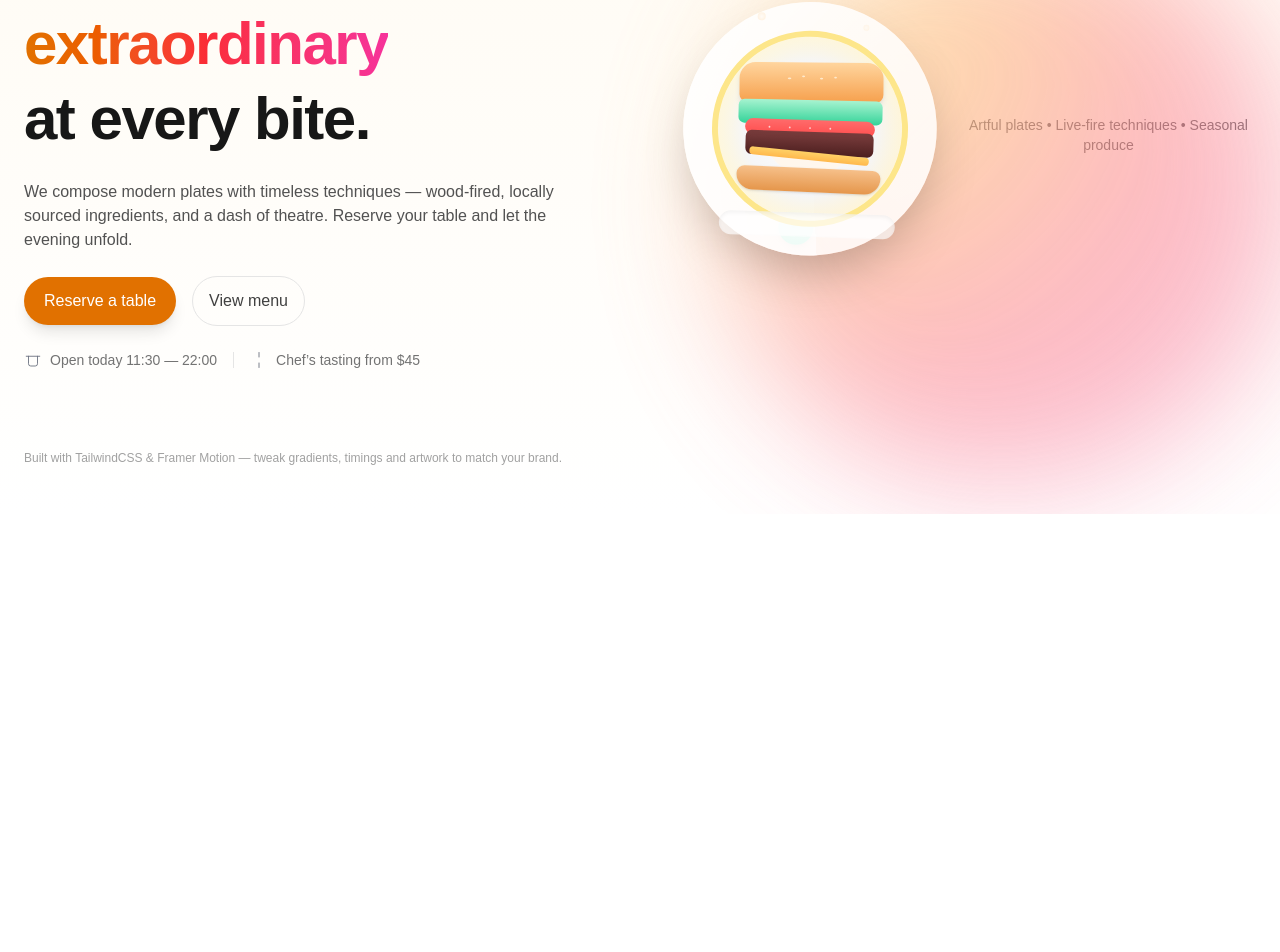
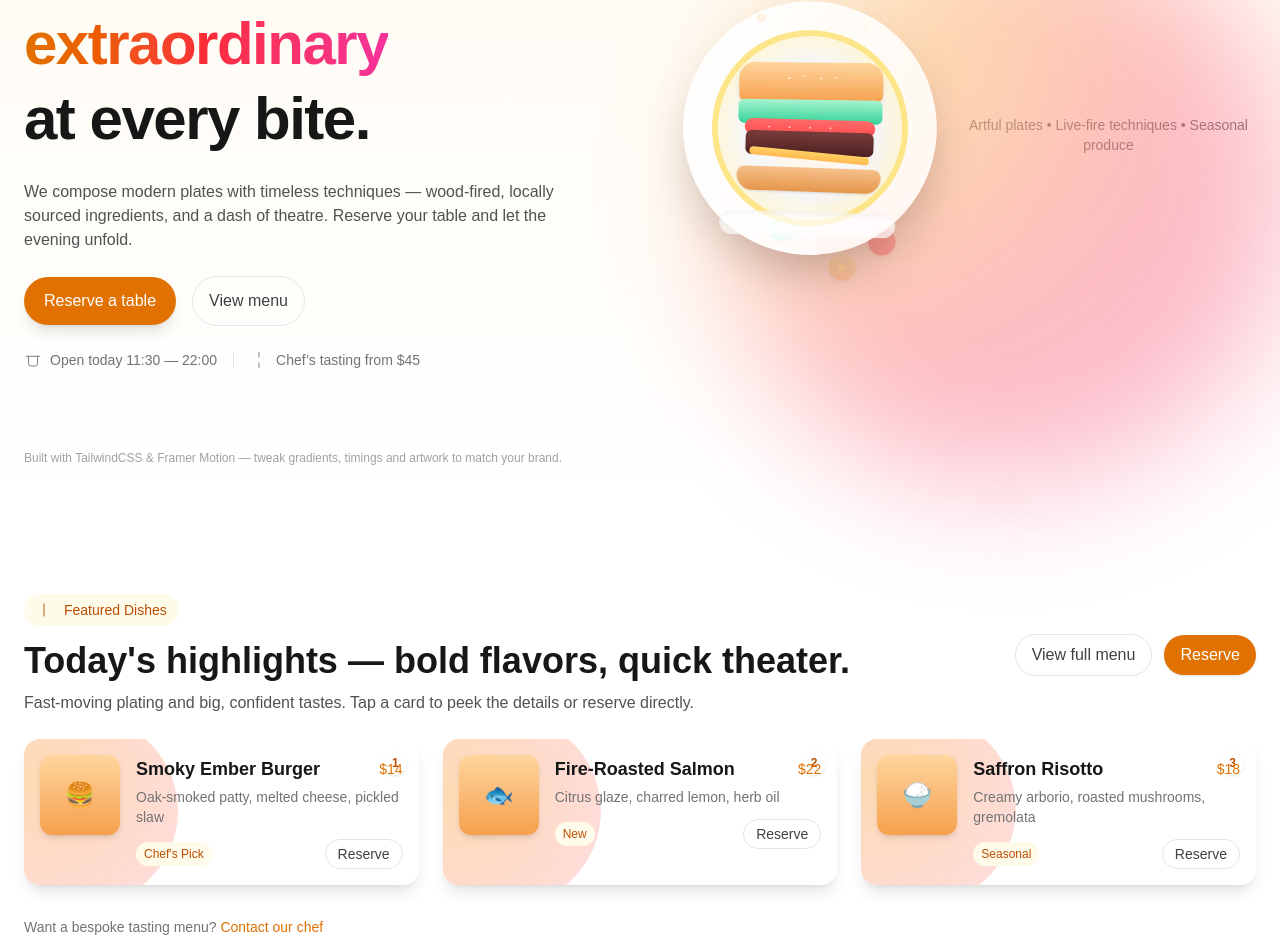
Before and after one commit to HasanHafizurRahman/animated-restaurant-website, a Next.js app: page / in a window 1280 px wide. Shown: the part 295-1247 px from the top of the page. Before the commit the page ends 809 px from the top, so only its background shows below. Built offline with nearby package versions, Linux system fonts and the light colour scheme.

Commit message:
featured dishes

```diff
--- a/src/app/page.js
+++ b/src/app/page.js
@@ -1,5 +1,11 @@
+import HeroSpecials from "@/components/HeroSpecials";
 import NavbarHero from "@/components/NavbarHero";
 
 export default function Home() {
-  return <NavbarHero />;
+  return (
+    <>
+      <NavbarHero />
+      <HeroSpecials />
+    </>
+  );
 }
--- /dev/null
+++ b/src/components/HeroSpecials.jsx
@@ -0,0 +1,133 @@
+'use client';
+
+import React from 'react';
+import { motion, useReducedMotion } from 'framer-motion';
+
+const sampleDishes = [
+  {
+    id: 1,
+    name: "Smoky Ember Burger",
+    desc: "Oak-smoked patty, melted cheese, pickled slaw",
+    price: "$14",
+    tag: "Chef's Pick",
+  },
+  {
+    id: 2,
+    name: "Fire-Roasted Salmon",
+    desc: "Citrus glaze, charred lemon, herb oil",
+    price: "$22",
+    tag: "New",
+  },
+  {
+    id: 3,
+    name: "Saffron Risotto",
+    desc: "Creamy arborio, roasted mushrooms, gremolata",
+    price: "$18",
+    tag: "Seasonal",
+  },
+];
+
+export default function HeroSpecials({ items = sampleDishes }) {
+  const shouldReduceMotion = useReducedMotion();
+
+  const container = {
+    hidden: { opacity: 0 },
+    show: {
+      opacity: 1,
+      transition: {
+        staggerChildren: 0.08,
+      },
+    },
+  };
+
+  const card = {
+    hidden: { y: 28, opacity: 0, scale: 0.98 },
+    show: { y: 0, opacity: 1, scale: 1, transition: { type: 'spring', stiffness: 120, damping: 14 } },
+  };
+
+  return (
+    <section className="max-w-7xl mx-auto px-6 py-12 lg:py-20">
+      <div className="flex items-center justify-between mb-6">
+        <div>
+          <div className="inline-flex items-center gap-3 bg-amber-50 text-amber-700 px-3 py-1.5 rounded-full text-sm font-medium w-max">
+            <svg width="16" height="16" viewBox="0 0 24 24" fill="none"><path d="M12 3v18" stroke="#b45309" strokeWidth="1.4" strokeLinecap="round"/></svg>
+            Featured Dishes
+          </div>
+          <h2 className="mt-3 text-3xl sm:text-4xl font-extrabold leading-tight">
+            Today's highlights — bold flavors, quick theater.
+          </h2>
+          <p className="text-neutral-600 mt-2 max-w-2xl">Fast-moving plating and big, confident tastes. Tap a card to peek the details or reserve directly.</p>
+        </div>
+
+        <div className="hidden sm:flex items-center gap-3">
+          <a href="#menu" className="inline-flex items-center gap-2 px-4 py-2 rounded-full border border-neutral-200 text-neutral-700 hover:bg-neutral-50 transition">View full menu</a>
+          <a href="#reserve" className="inline-flex items-center gap-2 px-4 py-2 rounded-full bg-amber-600 text-white shadow hover:shadow-md transition">Reserve</a>
+        </div>
+      </div>
+
+      {/* card grid */}
+      <motion.div
+        variants={container}
+        initial="hidden"
+        animate={shouldReduceMotion ? undefined : 'show'}
+        className="grid grid-cols-1 sm:grid-cols-2 lg:grid-cols-3 gap-6"
+      >
+        {items.map((d, i) => (
+          <motion.article
+            key={d.id}
+            variants={card}
+            whileHover={shouldReduceMotion ? {} : { scale: 1.04, y: -6, rotate: [-1, 1, -1] }}
+            whileTap={shouldReduceMotion ? {} : { scale: 0.98 }}
+            className="relative overflow-hidden rounded-2xl bg-white/80 p-4 shadow-lg hover:shadow-2xl transition-transform cursor-pointer"
+            style={{ WebkitBackdropFilter: 'blur(6px)', backdropFilter: 'blur(6px)' }}
+            role="button"
+            tabIndex={0}
+            aria-label={`${d.name} — ${d.desc} — ${d.price}`}
+          >
+            {/* fast accent swirls (animated) */}
+            {!shouldReduceMotion && (
+              <motion.div
+                className="pointer-events-none absolute -left-10 -top-6 w-48 h-48 rounded-full opacity-60"
+                animate={{ rotate: [0, 40, -30, 0], x: [0, -8, 6, 0], y: [0, -6, 0, 0] }}
+                transition={{ duration: 3 + i * 0.3, repeat: Infinity, ease: 'easeInOut' }}
+                style={{ background: 'radial-gradient(circle at 30% 30%, rgba(253,186,116,0.9), rgba(251,113,133,0.4))' }}
+              />
+            )}
+
+            <div className="relative z-10 flex items-start gap-4">
+              {/* placeholder art: circle with emoji — swap for real image tag if you have images */}
+              <div className="flex-shrink-0 w-20 h-20 rounded-xl flex items-center justify-center text-2xl font-bold text-white shadow-md"
+                style={{ background: 'linear-gradient(180deg,#FFD59E,#F6A04D)' }}>
+                {i === 0 ? '🍔' : i === 1 ? '🐟' : '🍚'}
+              </div>
+
+              <div className="flex-1">
+                <div className="flex items-center justify-between">
+                  <h3 className="text-lg font-semibold">{d.name}</h3>
+                  <span className="text-sm font-medium text-amber-600">{d.price}</span>
+                </div>
+
+                <p className="text-sm text-neutral-500 mt-1">{d.desc}</p>
+
+                <div className="mt-3 flex items-center gap-3">
+                  <span className="px-2 py-1 rounded-full text-xs font-medium bg-amber-50 text-amber-700">{d.tag}</span>
+
+                  <a href="#reserve" className="ml-auto inline-flex items-center gap-2 px-3 py-1 rounded-full border border-neutral-200 text-sm text-neutral-700 hover:bg-neutral-50 transition">Reserve</a>
+                </div>
+              </div>
+            </div>
+
+            {/* quick badge top-right */}
+            <div className="absolute top-3 right-3 text-xs font-semibold text-amber-700 bg-white/60 px-2 py-1 rounded-full shadow-sm">{i + 1}</div>
+          </motion.article>
+        ))}
+      </motion.div>
+
+      {/* small footer CTA */}
+      <div className="mt-8 text-sm text-neutral-500 text-center sm:text-left">
+        <span>Want a bespoke tasting menu? </span>
+        <a href="#contact" className="text-amber-600 font-medium hover:underline">Contact our chef</a>
+      </div>
+    </section>
+  );
+}
```
